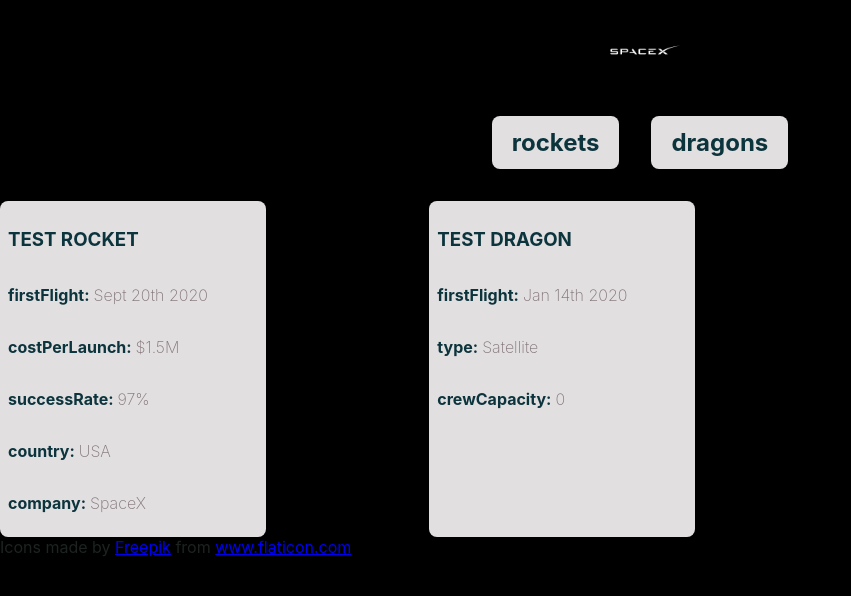
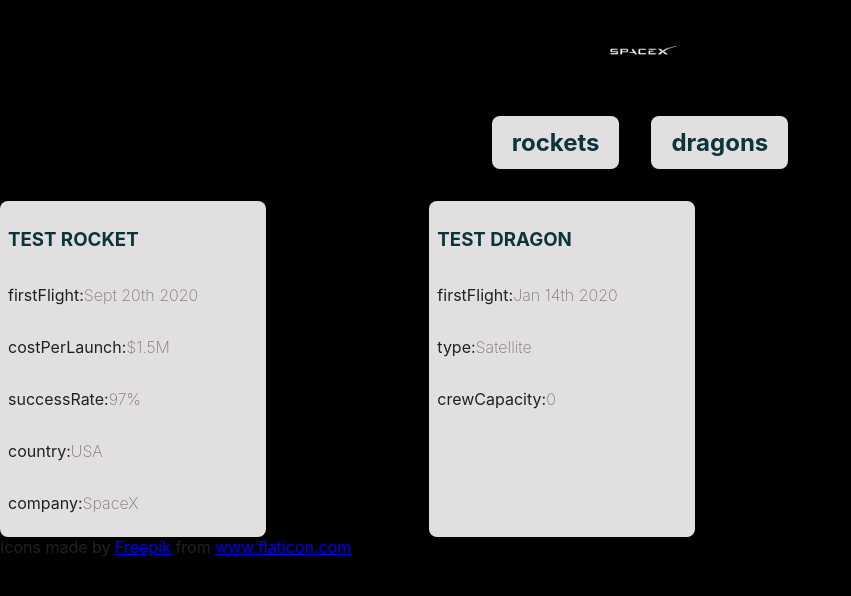
Before and after one commit to jsudufour/spacex, a React (Create React App) app: page / in a window 1280 px wide. Shown: the top 596 px of the page, without its empty margins (0-851 px from the left). Built offline with nearby package versions, Linux system fonts and the light colour scheme.

Commit message:
extract repeated component into separate component

```diff
--- /dev/null
+++ b/src/components/PropertiesList.tsx
@@ -0,0 +1,33 @@
+import React from "react";
+import styled from "styled-components";
+import { colors } from "../utils/colors";
+
+const LineItem = styled.div`
+  display: flex;
+`;
+
+const BoldText = styled.p`
+  color: ${colors.greenBlack};
+  font-weight: 400;
+`;
+
+const Label = styled.p`
+  color: ${colors.darkGrey};
+  font-weight: 200;
+`;
+
+type Props = {
+  otherProps: { [key: string]: any };
+};
+
+export const PropertiesList = ({ otherProps }: Props) => (
+  <React.Fragment>
+    {Object.entries(otherProps).map(([label, value]) => (
+      <LineItem>
+        {/* TODO : use lodash to get sentence case */}
+        <BoldText>{label}: </BoldText>
+        <Label>{value}</Label>
+      </LineItem>
+    ))}
+  </React.Fragment>
+);
--- a/src/components/SummaryCard.tsx
+++ b/src/components/SummaryCard.tsx
@@ -3,6 +3,7 @@
 import { colors } from "../utils/colors";
 import { spacings } from "../utils/spacings";
 import { SummaryRocket, SummaryDragon } from "../domain/types";
+import { PropertiesList } from "./PropertiesList";
 
 const CardWrapper = styled.div`
   padding: ${spacings.small};
@@ -16,22 +17,6 @@
   color: ${colors.darkTeal};
 `;
 
-const LineItem = styled.div`
-  display: flex;
-  align-items: center;
-`;
-
-const BoldText = styled.p`
-  color: ${colors.darkTeal};
-  font-weight: 700;
-  margin-right: ${spacings.smallest};
-`;
-
-const Label = styled.p`
-  color: ${colors.darkGrey};
-  font-weight: 200;
-`;
-
 type Props = {
   spacecraft: SummaryRocket | SummaryDragon;
   showModal: (arg0: boolean) => void;
@@ -39,17 +24,10 @@
 
 export const SummaryCard = ({ spacecraft, showModal }: Props) => {
   const { id, name, image, active, ...otherProps } = spacecraft;
-  console.log("name, image, other props: ", name, image, otherProps);
   return (
     <CardWrapper onClick={() => showModal(true)}>
       <Title>{name}</Title>
-      {Object.entries(otherProps).map(([label, value]) => (
-        <LineItem>
-          {/* TODO : use lodash to get sentence case */}
-          <BoldText>{label}: </BoldText>
-          <Label>{value}</Label>
-        </LineItem>
-      ))}
+      <PropertiesList otherProps={otherProps} />
     </CardWrapper>
   );
 };
```
Also changed, not shown: src/components/DetailedCard.tsx (+2 -17 lines).
